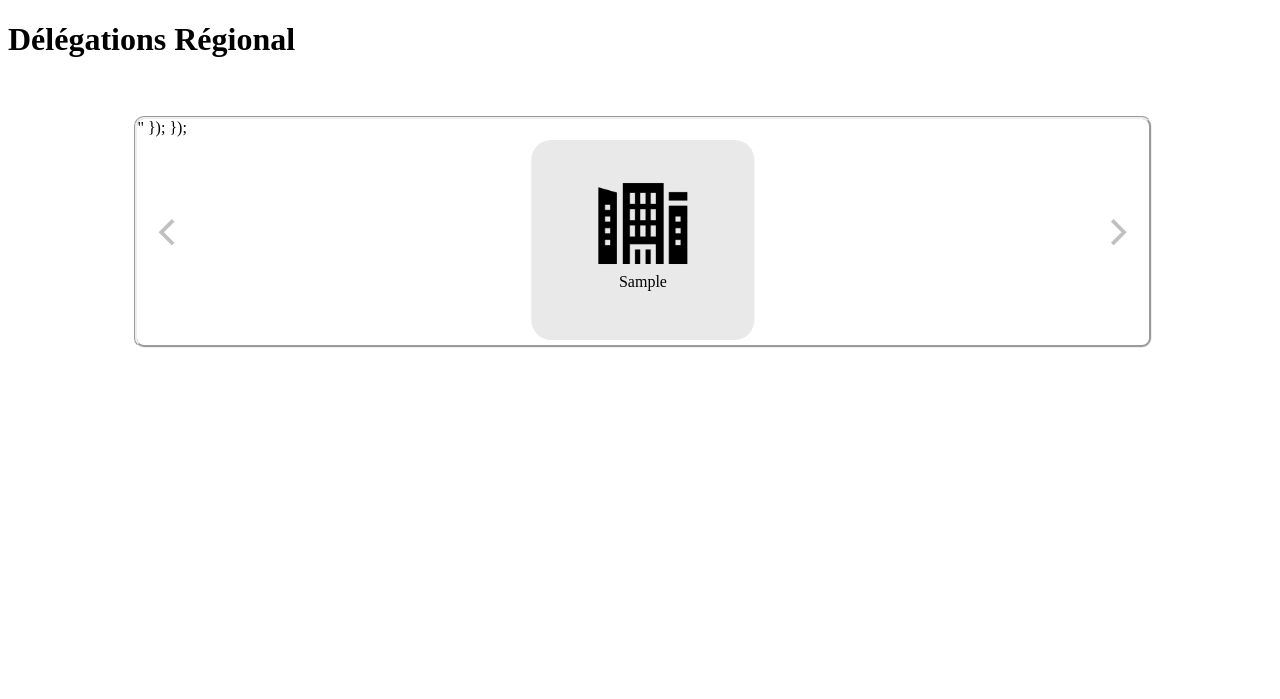
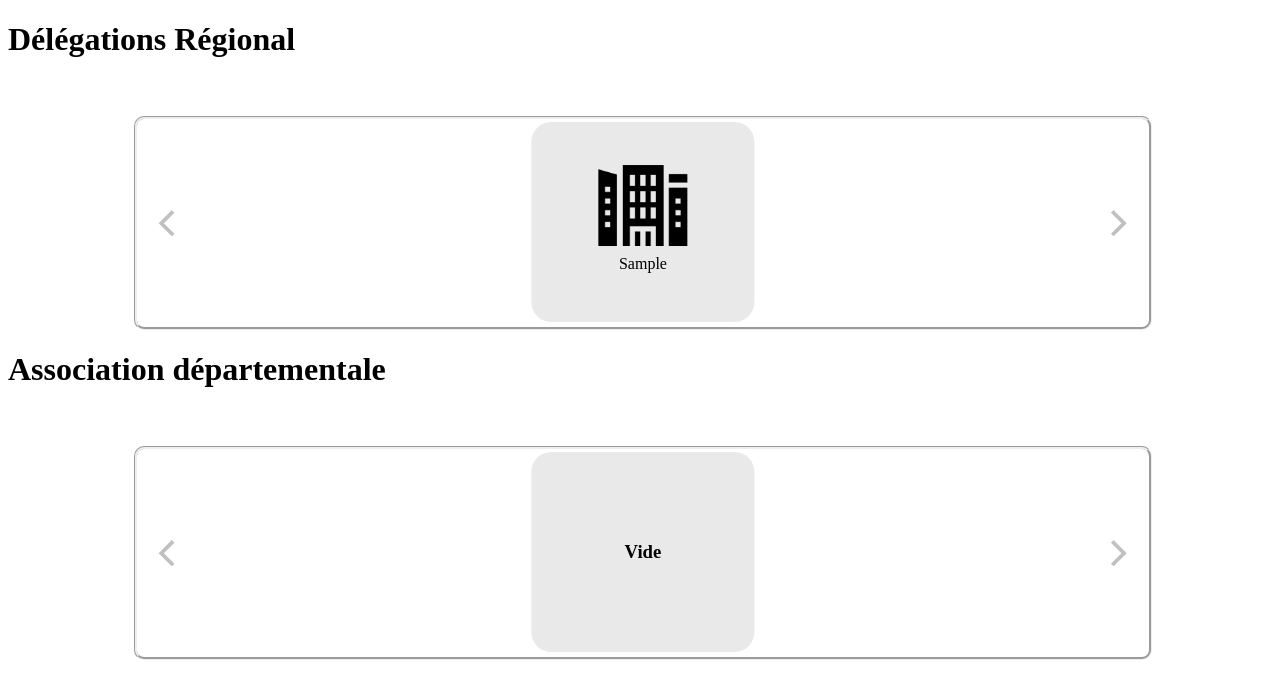
Before and after one commit to LapierreYohan/ManageDevicesWebSite-RestosDuCoeur, a PHP site: page /pages/test.php in a window 1280 px wide. Shown: the top 699 px of the page. Run offline with PHP 8.4, Linux system fonts and the light colour scheme; tables that the repository leaves empty hold one stand-in row (values such as "Sample post").

Commit message:
📦 NEW:  Association Dep Tests

```diff
--- a/css/test.css
+++ b/css/test.css
@@ -4,6 +4,7 @@
     border-radius: 10px;
     width: 80%;
     margin-left: 10%;
+    min-height: 208px;
   }
 
   .carousel-cell {
@@ -18,7 +19,7 @@
     background: rgb(233, 233, 233);
     border-radius: 20px;
     display: flex;
-    justify-items: center;
+
     align-items: center;
     text-align: center;
   }
@@ -38,6 +39,10 @@
     margin-right: 10px;
 }
 
+ .nothing {
+    width: 100%;
+    text-align: center;
+}
 
 .carousel input {
     display: none;
--- a/database/userProcedures.sql
+++ b/database/userProcedures.sql
@@ -132,4 +132,4 @@
 
 DELIMITER ;
 
-select * from Utilisateur,
+select * from Utilisateur;
--- a/include/MariaDB.php
+++ b/include/MariaDB.php
@@ -1,16 +1,16 @@
 <?php
 
-const DB = "p2103678";
-const DBHOST = "iutbg-lamp.univ-lyon1.fr";
+// const DB = "p2103678";
+// const DBHOST = "iutbg-lamp.univ-lyon1.fr";
+// const DBPORT = 3306;
+// const DBUSER = "p2103678";
+// const DBPASSWORD = "12103678";
+
+const DB = "resto";
+const DBHOST = "localhost";
 const DBPORT = 3306;
 const DBUSER = "p2103678";
 const DBPASSWORD = "12103678";
-
-// const DB = "resto";
-// const DBHOST = "localhost";
-// const DBPORT = 3306;
-// const DBUSER = "p2103678";
-// const DBPASSWORD = "12103678";
 
 // const DB = "rdc";
 // const DBHOST = "localhost";
--- a/include/changeDr.php
+++ b/include/changeDr.php
@@ -4,13 +4,42 @@
     nodes.forEach((node) => {
         node.addEventListener("change", (event) => {
 
-            let a = "coucou";
+            var value = {'dr':event.target.id};
+            let section = document.getElementById('ad');
+            let carousel = section.lastElementChild;
 
-            <?php
-            $a = "<script>document.write(event.target.id);</script>";
-            var_dump($a);
-            ?>
+            section.removeChild(carousel);
 
+            carousel = document.createElement('div');
+            carousel.classList.add("carousel");
+            section.appendChild(carousel)
+
+            var flkty = new Flickity( carousel, {
+                groupCells: true,
+                pageDots: false
+            });
+
+
+            $.ajax({
+                type: "POST",
+                url: "/include/drTraitement.php",
+                dataType:"json",
+                data:value,
+                success: function(data){
+
+                    $.each(data, function (index, value) {
+
+                        var $cellElems = $('<input type="radio" name="adSelector" id="' + value.Reference + '">');
+                        flkty.append( $cellElems)
+
+                        var $cellElem = $('<div class="carousel-cell"> <label for="' + value.Reference + '"> <img src="/img/icon/Association départementale.png" alt="Icon maison"> <p>' + value.Reference + '</p></label></div>');
+                        flkty.append( $cellElem)
+
+                    })
+                }
+
+
+            });
 
         });
     });
--- a/pages/test.php
+++ b/pages/test.php
@@ -39,7 +39,7 @@
                 echo '<input type="radio" name="drSelector" id="' . $row["Reference"] . '">';
                 echo '<div class="carousel-cell">';
                 echo '<label for="' . $row["Reference"] . '">';
-                echo '<img src="../img/icon/Département.png" alt="">';
+                echo '<img src="../img/icon/Département.png" alt="Icon Département">';
                 echo '<p>' . $row["Reference"] . '</p>';
                 echo '</label>';
                 echo '</div>';
@@ -51,6 +51,19 @@
 
     </section>
 
+    <h1>Association départementale</h1>
+    <br><br>
+
+    <section id="ad">
+        <div class="carousel" data-flickity='{ "groupCells": true, "pageDots": false}'>
+            <div class="carousel-cell">
+                <h3 class="nothing">Vide</h3>
+            </div>
+        </div>
+
+    </section>
+
+
 </body>
 
 </html>
```
Also changed, not shown: include/debug.php (added, +12 -0 lines), include/drTraitement.php (added, +12 -0 lines), 1 other file.
